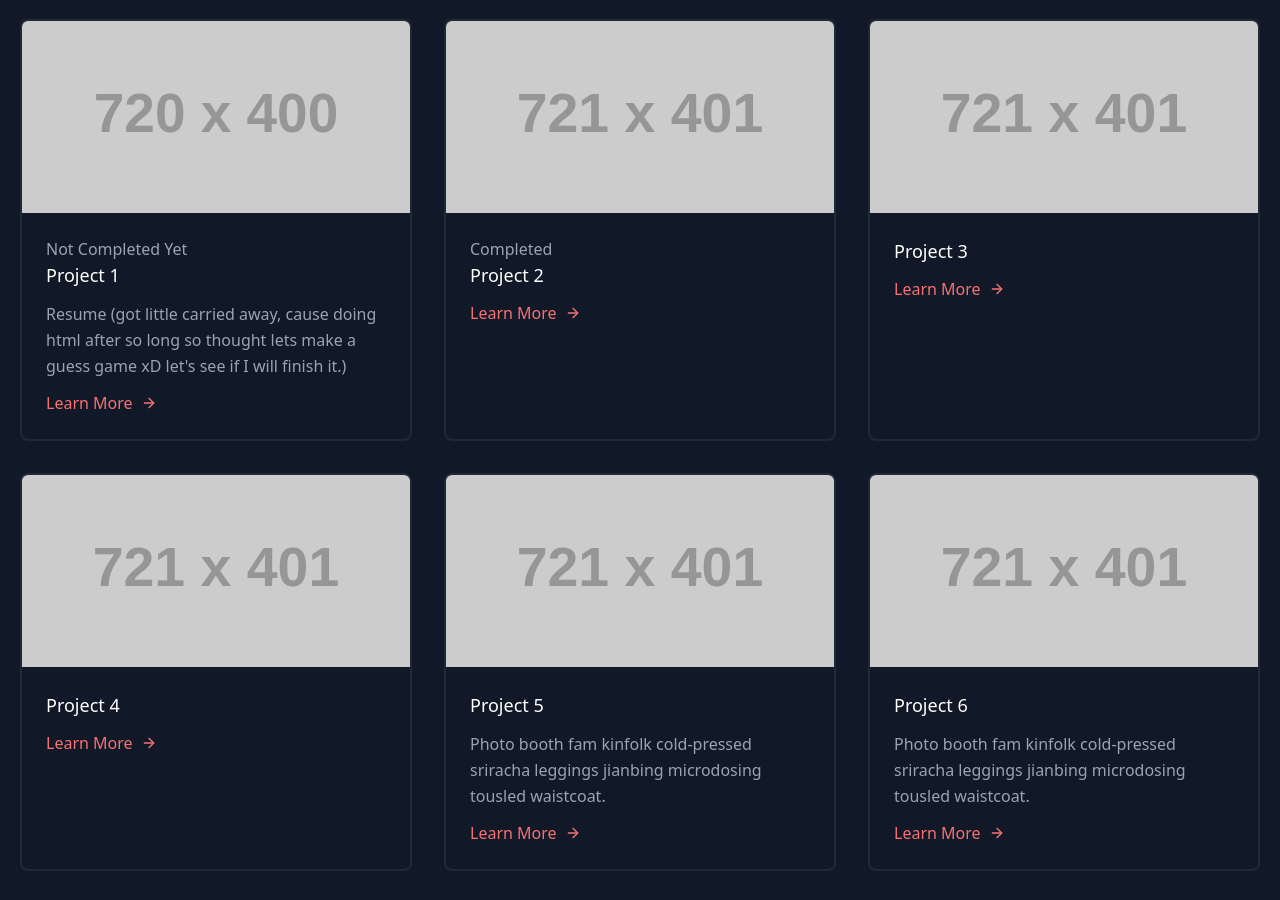
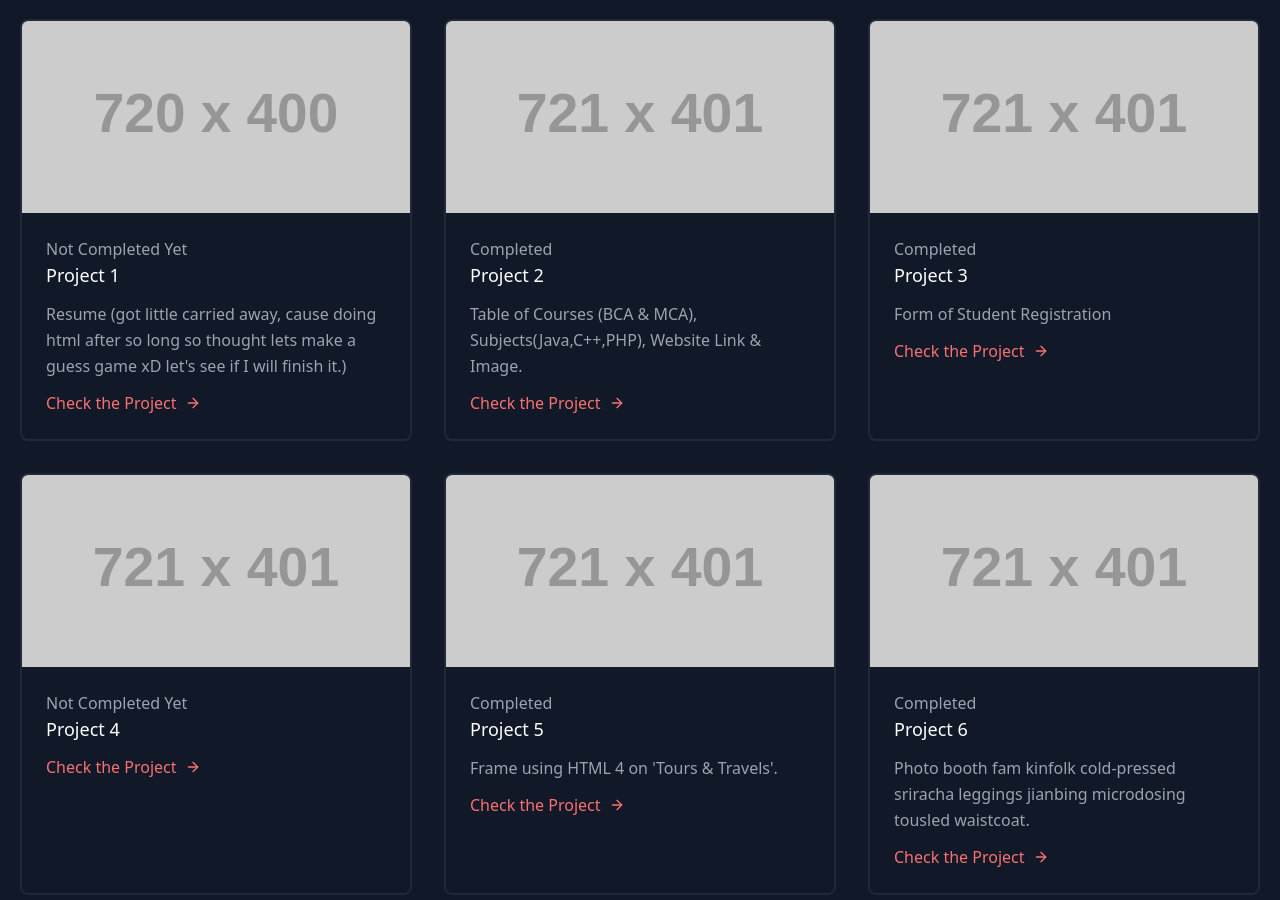
Before and after one commit to bionicop/HTML, a plain HTML site: page index.html in a window 1280 px wide. Shown: the part 157-1057 px from the top of the page. Drawn offline with nearby package versions, Linux system fonts and the light colour scheme; placeholder pictures from the web are drawn by us.

Commit message:
main content update x2

```diff
--- a/index.html
+++ b/index.html
@@ -42,7 +42,7 @@
                             <p class="leading-relaxed mb-3">Resume (got little carried away, cause doing html after so long so thought lets make a guess game xD let's see if I will finish it.)</p>
                             <div class="flex items-center flex-wrap ">
                                 <a href="project_1/index.html"
-                                    class="text-red-400 inline-flex items-center md:mb-2 lg:mb-0">Learn More
+                                    class="text-red-400 inline-flex items-center md:mb-2 lg:mb-0">Check the Project
                                     <svg class="w-4 h-4 ml-2" viewBox="0 0 24 24" stroke="currentColor" stroke-width="2"
                                         fill="none" stroke-linecap="round" stroke-linejoin="round">
                                         <path d="M5 12h14"></path>
@@ -61,10 +61,10 @@
                         <div class="p-6">
                             <h2>Completed</h2>
                             <h1 class="title-font text-lg font-medium text-white mb-3">Project 2</h1>
-                            <p class="leading-relaxed mb-3"></p>
+                            <p class="leading-relaxed mb-3">Table of Courses (BCA & MCA), Subjects(Java,C++,PHP), Website Link & Image.</p>
                             <div class="flex items-center flex-wrap">
                                 <a href="project_2/index.html"
-                                    class="text-red-400 inline-flex items-center md:mb-2 lg:mb-0">Learn More
+                                    class="text-red-400 inline-flex items-center md:mb-2 lg:mb-0">Check the Project
                                     <svg class="w-4 h-4 ml-2" viewBox="0 0 24 24" stroke="currentColor" stroke-width="2"
                                         fill="none" stroke-linecap="round" stroke-linejoin="round">
                                         <path d="M5 12h14"></path>
@@ -81,11 +81,12 @@
                         <img class="lg:h-48 md:h-36 w-full object-cover object-center"
                             src="https://dummyimage.com/721x401" alt="blog">
                         <div class="p-6">
+                            <h2>Completed</h2>
                             <h1 class="title-font text-lg font-medium text-white mb-3">Project 3</h1>
-                            <p class="leading-relaxed mb-3"></p>
+                            <p class="leading-relaxed mb-3">Form of Student Registration</p>
                             <div class="flex items-center flex-wrap">
                                 <a href="project_3/index.html"
-                                    class="text-red-400 inline-flex items-center md:mb-2 lg:mb-0">Learn More
+                                    class="text-red-400 inline-flex items-center md:mb-2 lg:mb-0">Check the Project
                                     <svg class="w-4 h-4 ml-2" viewBox="0 0 24 24" stroke="currentColor" stroke-width="2"
                                         fill="none" stroke-linecap="round" stroke-linejoin="round">
                                         <path d="M5 12h14"></path>
@@ -102,11 +103,12 @@
                         <img class="lg:h-48 md:h-36 w-full object-cover object-center"
                             src="https://dummyimage.com/721x401" alt="blog">
                         <div class="p-6">
+                            <h2>Not Completed Yet</h2>
                             <h1 class="title-font text-lg font-medium text-white mb-3">Project 4</h1>
                             <p class="leading-relaxed mb-3"></p>
                             <div class="flex items-center flex-wrap">
                                 <a href="project_4/index.html"
-                                    class="text-red-400 inline-flex items-center md:mb-2 lg:mb-0">Learn More
+                                    class="text-red-400 inline-flex items-center md:mb-2 lg:mb-0">Check the Project
                                     <svg class="w-4 h-4 ml-2" viewBox="0 0 24 24" stroke="currentColor" stroke-width="2"
                                         fill="none" stroke-linecap="round" stroke-linejoin="round">
                                         <path d="M5 12h14"></path>
@@ -123,12 +125,12 @@
                         <img class="lg:h-48 md:h-36 w-full object-cover object-center"
                             src="https://dummyimage.com/721x401" alt="blog">
                         <div class="p-6">
+                            <h2>Completed</h2>
                             <h1 class="title-font text-lg font-medium text-white mb-3">Project 5</h1>
-                            <p class="leading-relaxed mb-3">Photo booth fam kinfolk cold-pressed sriracha leggings
-                                jianbing microdosing tousled waistcoat.</p>
+                            <p class="leading-relaxed mb-3">Frame using HTML 4 on 'Tours & Travels'. </p>
                             <div class="flex items-center flex-wrap">
                                 <a href="project_5/index.html"
-                                    class="text-red-400 inline-flex items-center md:mb-2 lg:mb-0">Learn More
+                                    class="text-red-400 inline-flex items-center md:mb-2 lg:mb-0">Check the Project
                                     <svg class="w-4 h-4 ml-2" viewBox="0 0 24 24" stroke="currentColor" stroke-width="2"
                                         fill="none" stroke-linecap="round" stroke-linejoin="round">
                                         <path d="M5 12h14"></path>
@@ -145,12 +147,13 @@
                         <img class="lg:h-48 md:h-36 w-full object-cover object-center"
                             src="https://dummyimage.com/721x401" alt="blog">
                         <div class="p-6">
+                            <h2>Completed</h2>
                             <h1 class="title-font text-lg font-medium text-white mb-3">Project 6</h1>
                             <p class="leading-relaxed mb-3">Photo booth fam kinfolk cold-pressed sriracha leggings
                                 jianbing microdosing tousled waistcoat.</p>
                             <div class="flex items-center flex-wrap">
                                 <a href="project_6/index.html"
-                                    class="text-red-400 inline-flex items-center md:mb-2 lg:mb-0">Learn More
+                                    class="text-red-400 inline-flex items-center md:mb-2 lg:mb-0">Check the Project
                                     <svg class="w-4 h-4 ml-2" viewBox="0 0 24 24" stroke="currentColor" stroke-width="2"
                                         fill="none" stroke-linecap="round" stroke-linejoin="round">
                                         <path d="M5 12h14"></path>
@@ -172,7 +175,7 @@
                                 jianbing microdosing tousled waistcoat.</p>
                             <div class="flex items-center flex-wrap">
                                 <a href="project_7/index.html"
-                                    class="text-red-400 inline-flex items-center md:mb-2 lg:mb-0">Learn More
+                                    class="text-red-400 inline-flex items-center md:mb-2 lg:mb-0">Check the Project
                                     <svg class="w-4 h-4 ml-2" viewBox="0 0 24 24" stroke="currentColor" stroke-width="2"
                                         fill="none" stroke-linecap="round" stroke-linejoin="round">
                                         <path d="M5 12h14"></path>
@@ -194,7 +197,7 @@
                                 jianbing microdosing tousled waistcoat.</p>
                             <div class="flex items-center flex-wrap">
                                 <a href="project_8/assignment_1/assignment.xml"
-                                    class="text-red-400 inline-flex items-center md:mb-2 lg:mb-0">Learn More
+                                    class="text-red-400 inline-flex items-center md:mb-2 lg:mb-0">Check the Project
                                     <svg class="w-4 h-4 ml-2" viewBox="0 0 24 24" stroke="currentColor" stroke-width="2"
                                         fill="none" stroke-linecap="round" stroke-linejoin="round">
                                         <path d="M5 12h14"></path>
```
